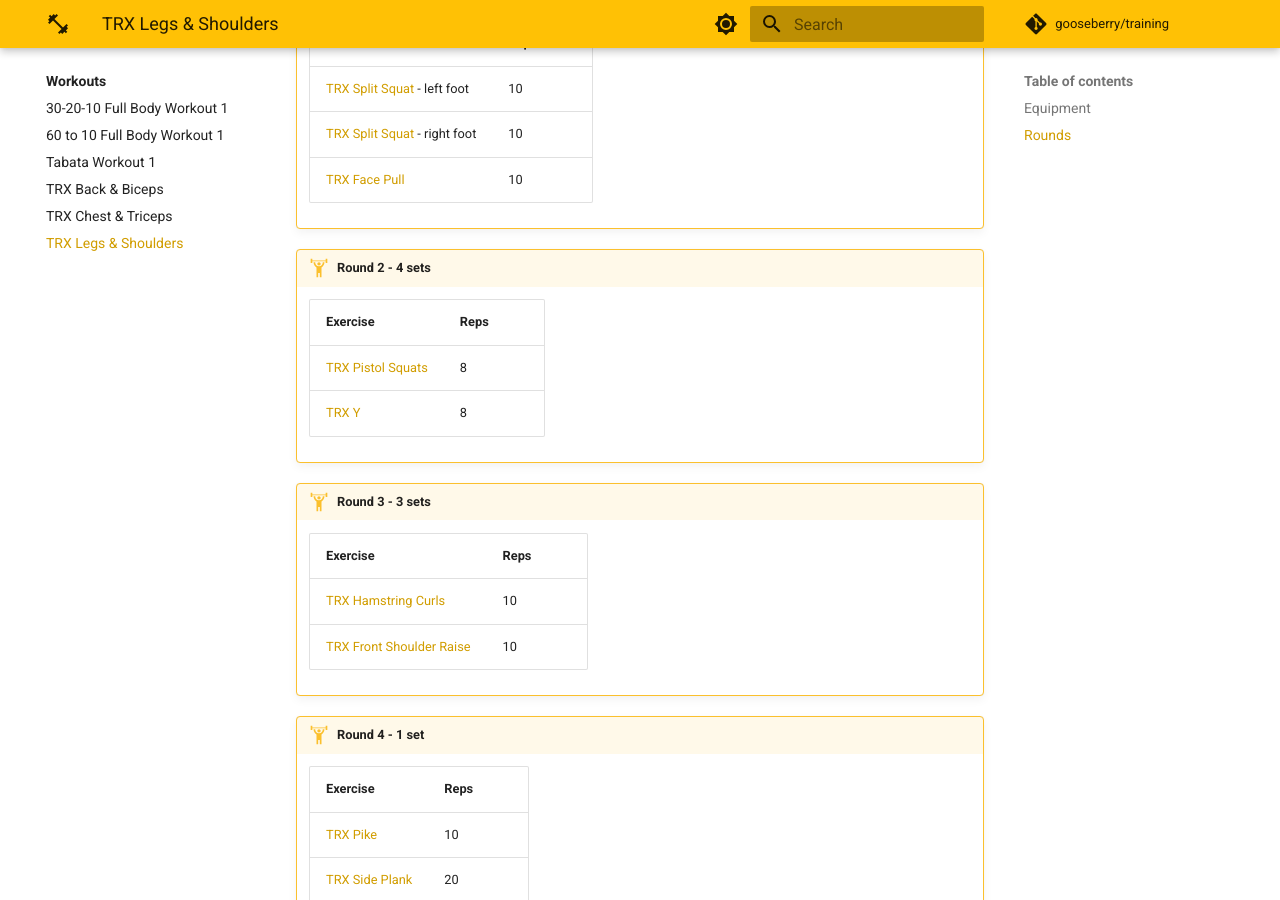
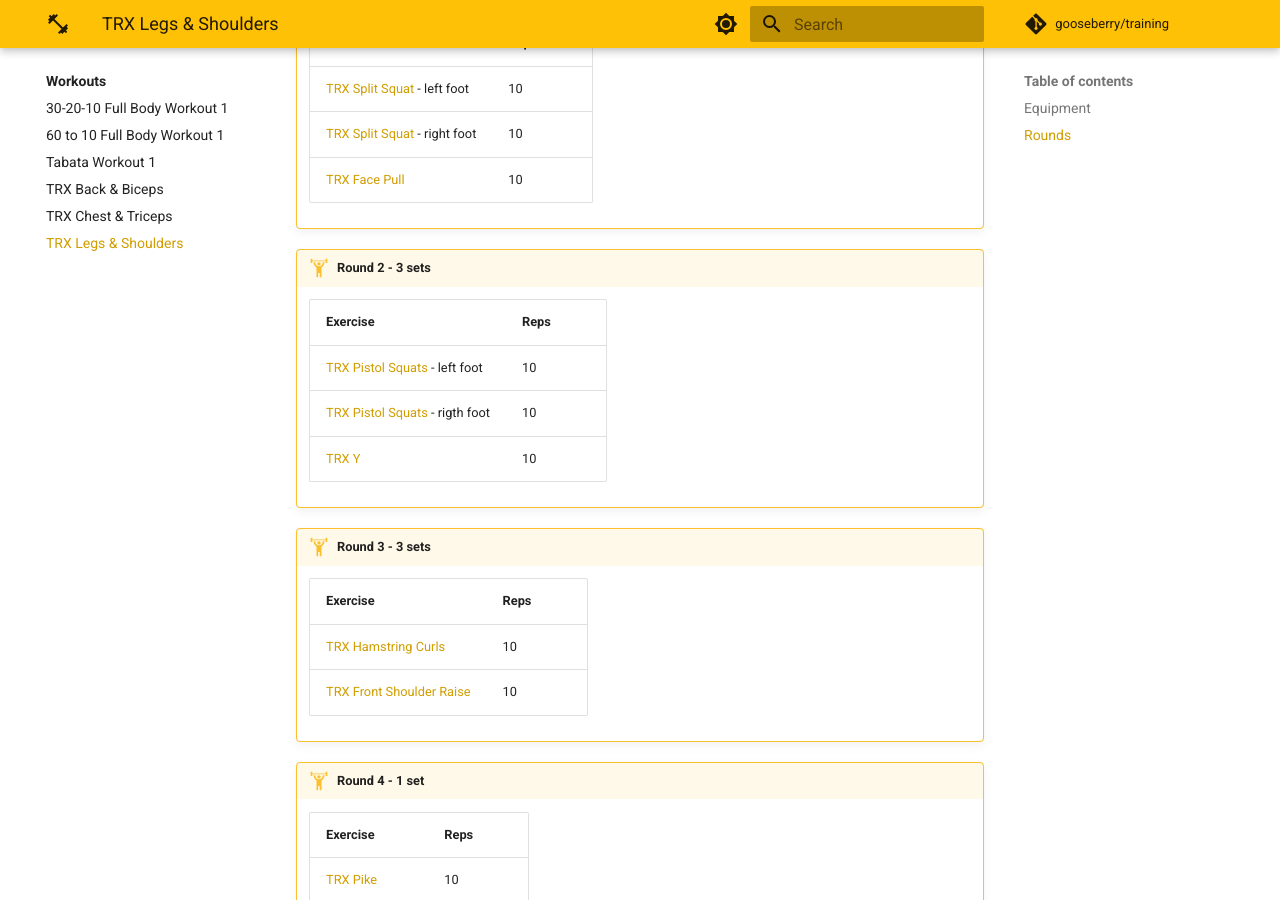
Before and after one commit to gooseberry/training, an MkDocs documentation site: the page built from docs/workouts/trx-leg-shoulder.md, in a window 1280 px wide and 900 px high, scrolled down 563 px. Built offline with MkDocs 1.6.1 and Material for MkDocs 9.7.7, drawn with Linux system fonts in a browser that asks for light colours; comment, search, counter and statistics services are not loaded.

Commit message:
changed pistol squat

```diff
--- a/docs/workouts/trx-leg-shoulder.md
+++ b/docs/workouts/trx-leg-shoulder.md
@@ -27,12 +27,13 @@ tags:
     | [TRX Split Squat](../exercises/trx-split-squat.md) - right foot | 10 |
     | [TRX Face Pull](../exercises/trx-face-pull.md)                  | 10 |
 
-!!! strength "Round 2 - 4 sets"
+!!! strength "Round 2 - 3 sets"
 
-    | Exercise                                              | Reps |
-    |----------                                             |:-----|
-    | [TRX Pistol Squats](../exercises/trx-pistol-squat.md) | 8 |
-    | [TRX Y](../exercises/trx-y.md)                        | 8 |
+    | Exercise                                                           | Reps |
+    |----------                                                          |:-----|
+    | [TRX Pistol Squats](../exercises/trx-pistol-squat.md) - left foot  | 10 |
+    | [TRX Pistol Squats](../exercises/trx-pistol-squat.md) - rigth foot | 10 |
+    | [TRX Y](../exercises/trx-y.md)                                     | 10 |
 
 !!! strength "Round 3 - 3 sets"
 
```
